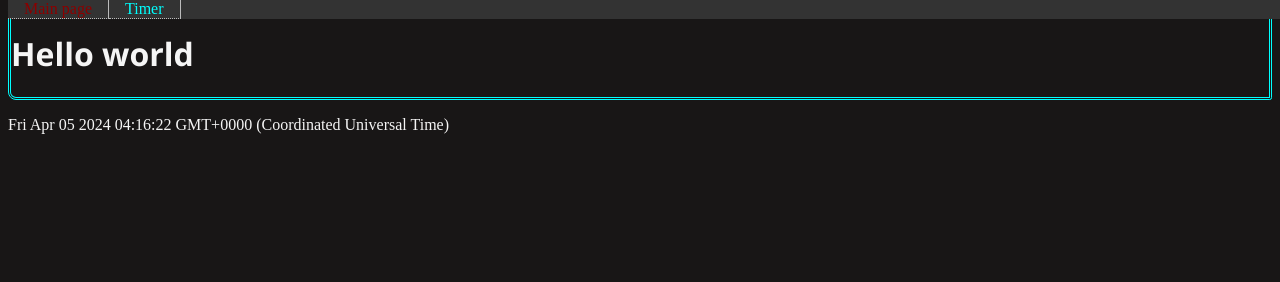
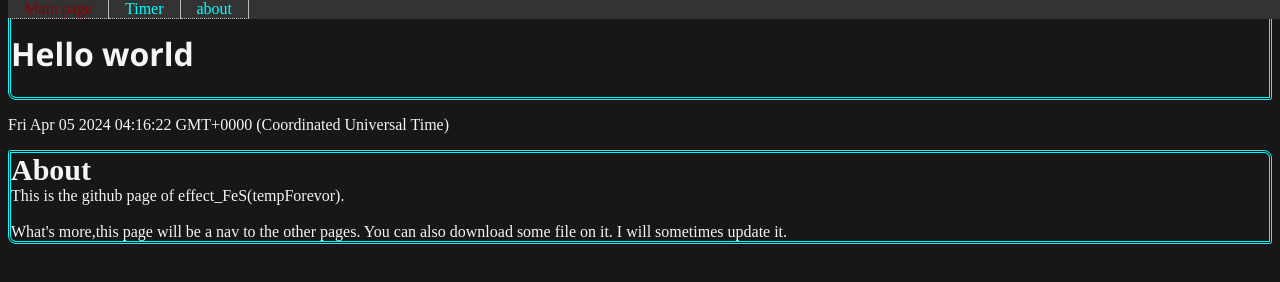
Before and after one commit to tempForevor/tempForevor.github.io, a plain HTML site: page index.htm in a window 1280 px wide. Drawn offline with Linux system fonts and the light colour scheme.

Commit message:
fixed some bugs // index.js -> fonload.add(OnLoad()) changed to fonload.add(OnLoad)

```diff
--- a/index.htm
+++ b/index.htm
@@ -22,5 +22,21 @@
             </ul>
         </div>
         <p id="TimeSetter" class="TimeSetter"></p>
+        <div class="content radius-border">
+            <a name="about">
+                <strong style="font-size:30px;display:block">
+                    About
+                </strong>
+                <article style="display:inline">
+                    This is the github page of effect_FeS(tempForevor).
+                    <br>
+                    <br>
+                    What's more,this page will be a nav to the other pages.
+                    You can also download some file on it.
+                    I will sometimes update it.
+                    <br>
+                </article>
+            </a>
+        </div>
     </div>
 </body>
--- a/index.js
+++ b/index.js
@@ -1,5 +1,6 @@
 var global_timeSetter = 0
 function timeSetter(){
+	dom.$("#TimeSetter").innerText = new Date().toString()
 	global_timeSetter = setInterval( ()=>{
 		dom.$("#TimeSetter").innerText = new Date().toString()
 	},1000)
@@ -8,4 +9,4 @@ function OnLoad(){
 	timeSetter()
 }
 
-fonload.add(OnLoad())
+fonload.add(OnLoad)
--- a/nav.js
+++ b/nav.js
@@ -1,6 +1,7 @@
 fonload.add(()=>{
     var navblock = document.getElementsByClassName("nav-block")
-    const add = (link,str)=>{
+    const add = (link,str,special="")=>{
+        if(!RegExp(special).test(file_name))return
         if(str==file_name) navblock[0].innerHTML +=
                 "\n<li class=\"nav disabled\"><span>"+str+"</a></li>"
         else navblock[0].innerHTML +=
@@ -8,4 +9,5 @@ fonload.add(()=>{
     }
     add("https://tempforevor.github.io/","Main page")
     add("https://tempforevor.github.io/Timer/Timer.htm","Timer")
+    add("#about","about","Main page")
 })
```
Also changed, not shown: Timer/Timer.htm (+1 -0 lines).
